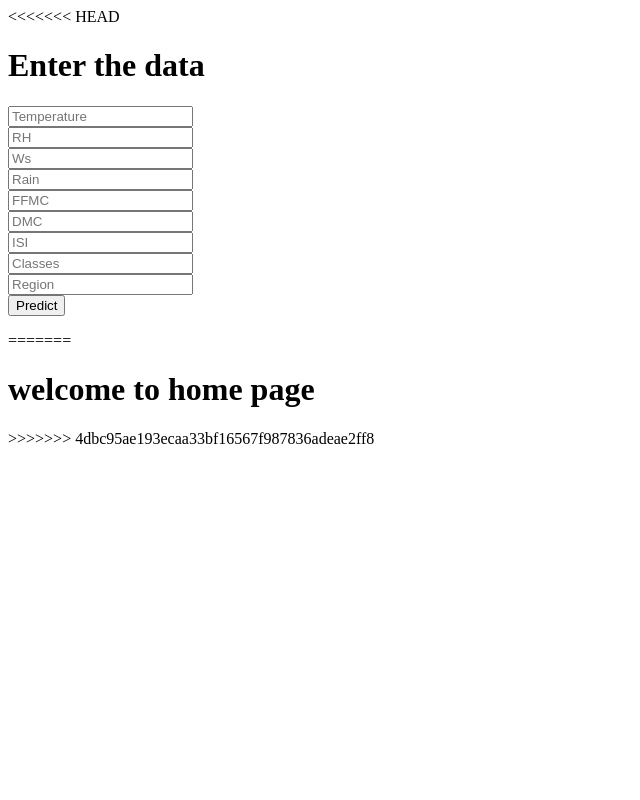
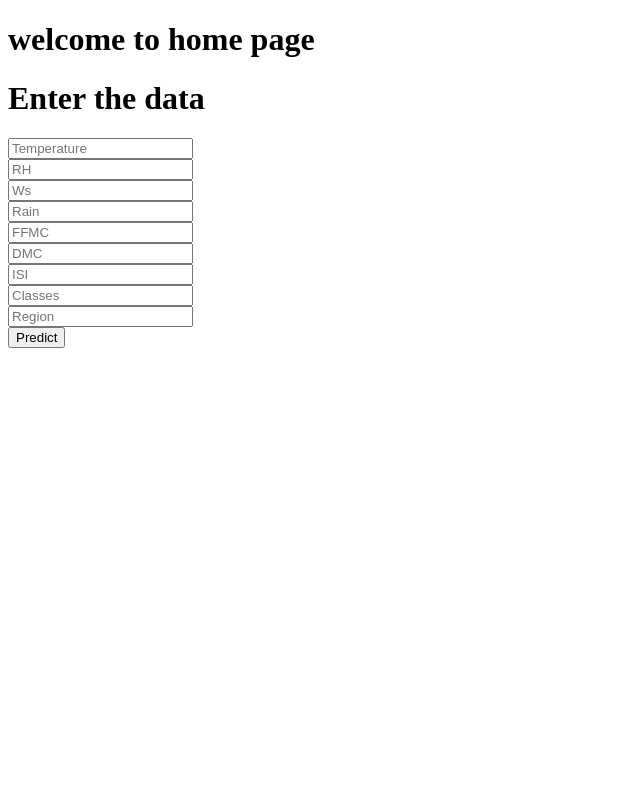
Before and after one commit to pushpak-2099/forest-fire, a Flask app: page / in a window 1280 px wide. Shown: the whole page, without its empty margins (0-640 px from the left). Run offline with Flask 3, Linux system fonts and the light colour scheme; parts of the project's set-up code (start-up, migrations or seed data) failed here and were passed over.

Commit message:
index modified

```diff
--- a/templates/index.html
+++ b/templates/index.html
@@ -1,6 +1,7 @@
-<<<<<<< HEAD
+
 <!DOCTYPE html>
 <html>
+<h1> welcome to home page</h1>
 <head>
     <title>Forest Fire Prediction</title>
 </head>
@@ -28,6 +29,3 @@
 
 </body>
 </html>
-=======
-<h1> welcome to home page</h1>
->>>>>>> 4dbc95ae193ecaa33bf16567f987836adeae2ff8
```
